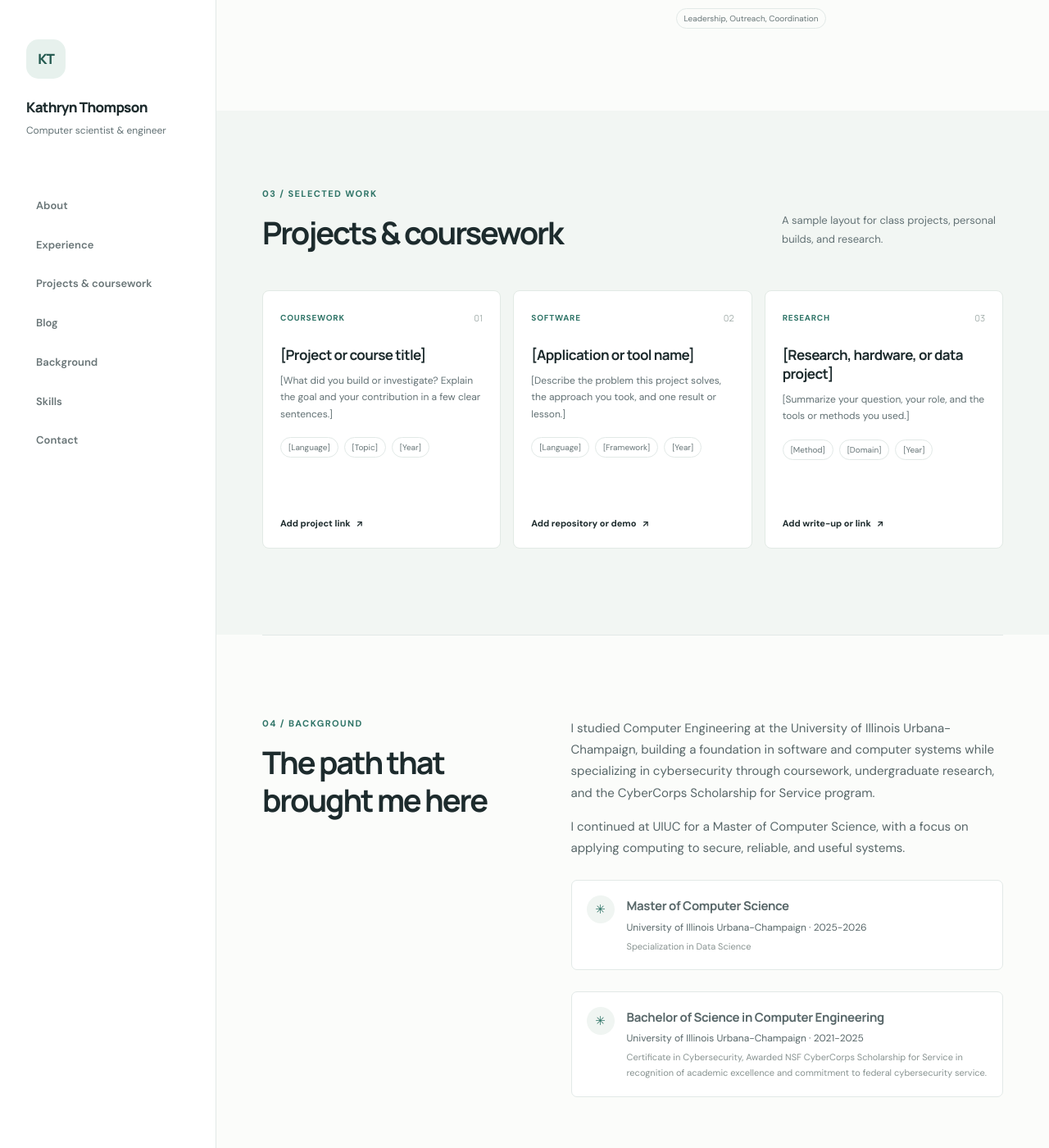
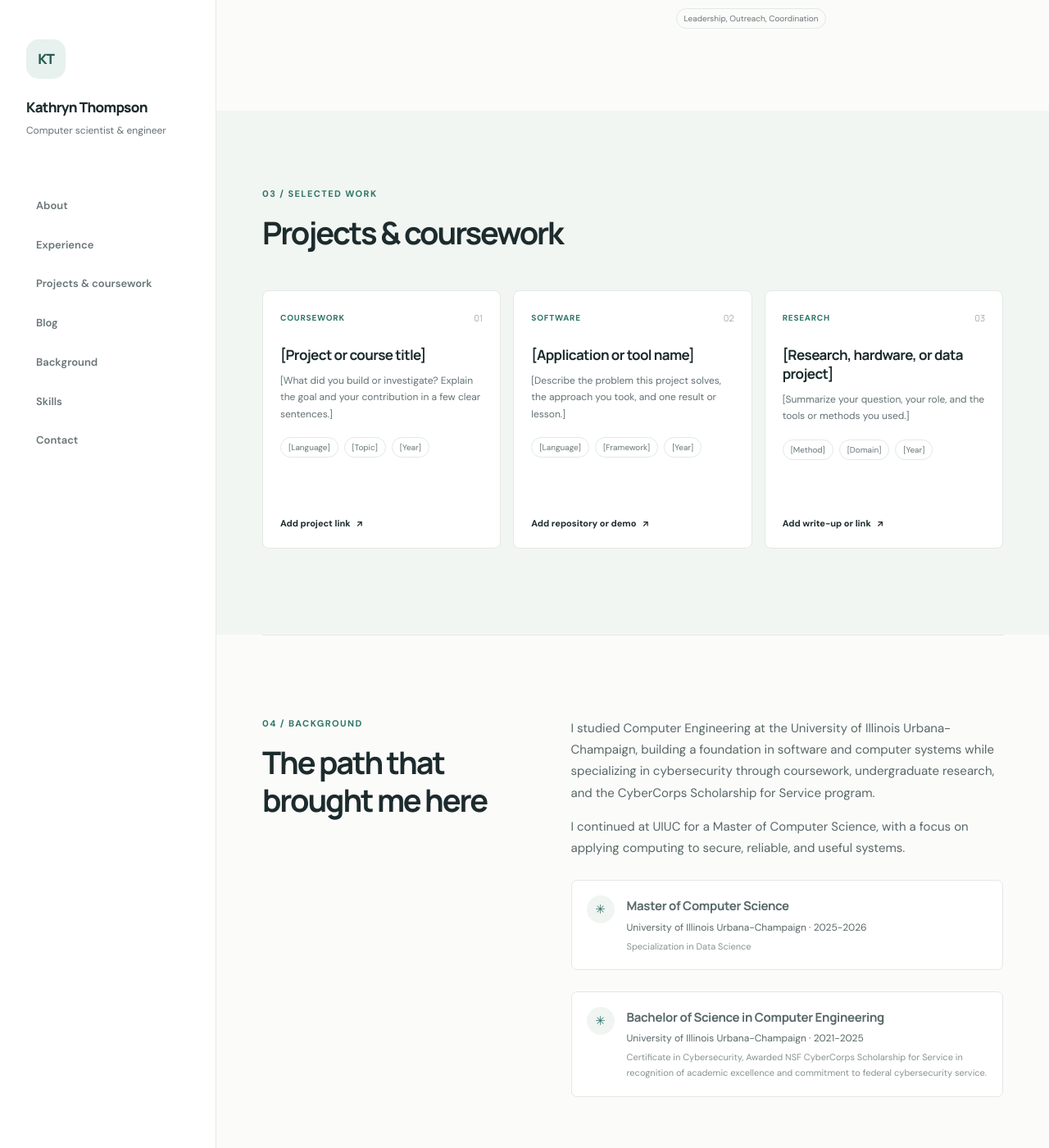
Before and after one commit to kyt325/KathrynThompson.github.io, a Jekyll site: the page index.html, which Jekyll copies as it is, in a window 1280 px wide and 1400 px high, scrolled down 3768 px. Shown: the whole window at 82% size. Built offline with Jekyll 4.4.1, drawn with Linux system fonts in a browser that asks for light colours; some of the changed text lies outside the part shown.

Commit message:
formatting

```diff
--- a/index.html
+++ b/index.html
@@ -140,7 +140,7 @@
             <p class="eyebrow">03 / Selected work</p>
             <h2 id="projects-title">Projects &amp; coursework</h2>
           </div>
-          <p class="section-hint">A sample layout for class projects, personal builds, and research.</p>
+          <!-- <p class="section-hint">A sample layout for class projects, personal builds, and research.</p> -->
         </div>
         <div class="project-grid">
           <!-- TEMPLATE: Duplicate a project card. Link the title to a repository, demo, or write-up. -->
@@ -192,7 +192,7 @@
       <div class="section-heading">
         <p class="eyebrow">05 / Skills &amp; interests</p>
         <h2 id="skills-title">Things I work with</h2>
-        <p class="section-hint">Highlight skills you can demonstrate through your work.</p>
+        <!-- <p class="section-hint">Highlight skills you can demonstrate through your work.</p> -->
       </div>
 
       <div class="skills-groups">
```
